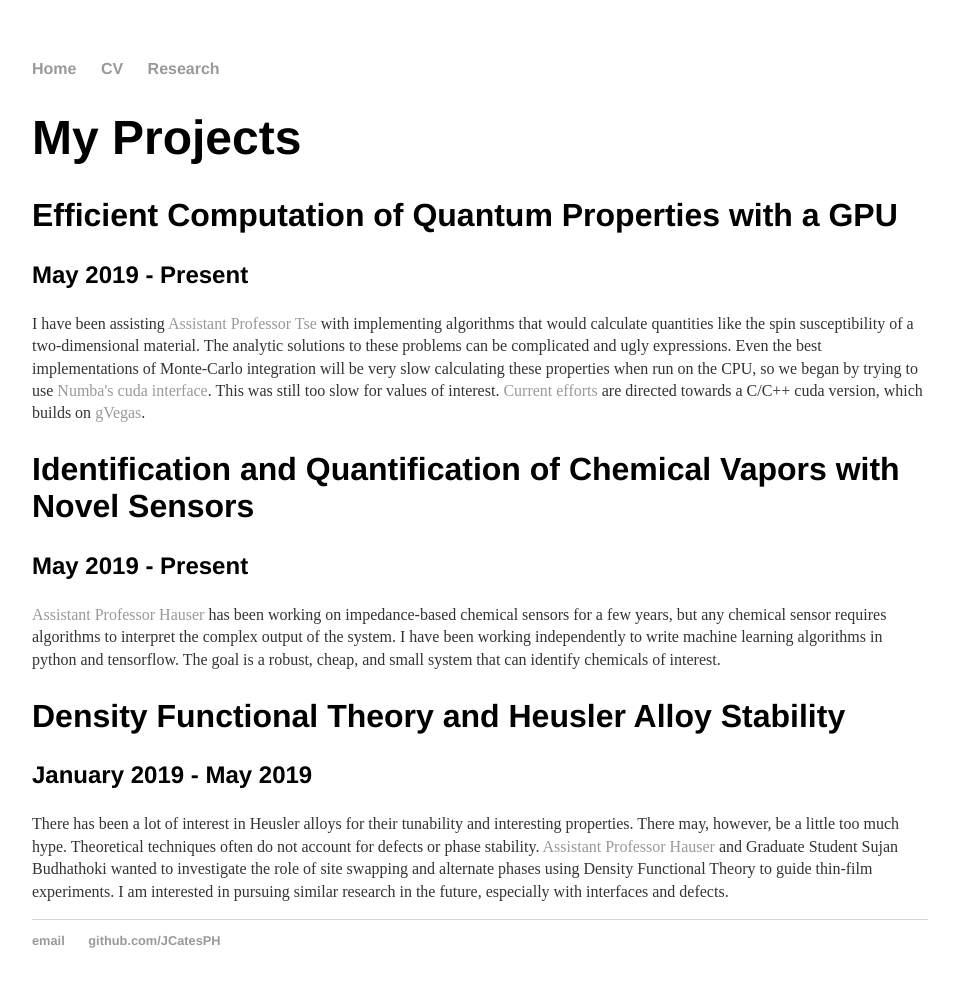
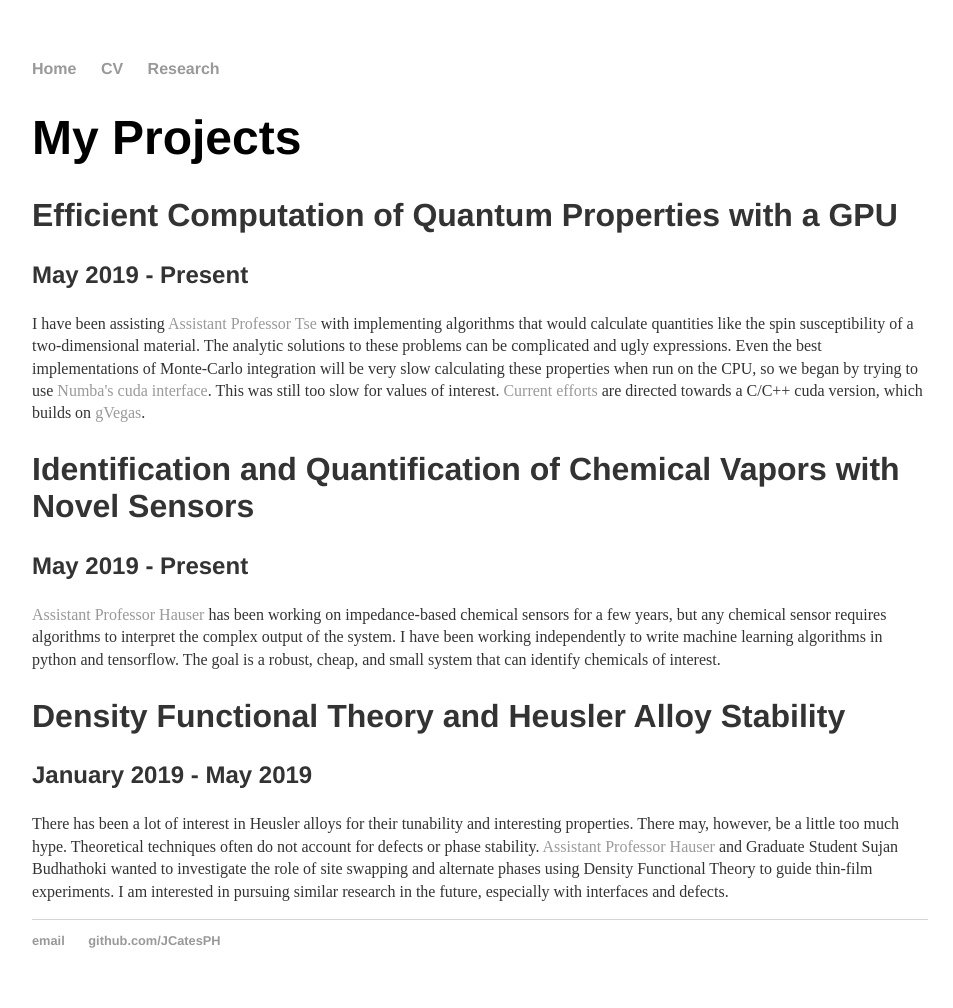
Before and after one commit to JCatesPH/JCatesPH.github.io, a Jekyll site: the page built from research/index.html, in a window 1280 px wide. Shown: the whole page, without its empty margins (160-1113 px from the left). Built offline with Jekyll 4.4.1, drawn with Linux system fonts in a browser that asks for light colours.

Commit message:
Change color of subheadings

```diff
--- a/css/main.css
+++ b/css/main.css
@@ -26,10 +26,12 @@ h1 {
 h2 {
     font-size: 2em;
     font-family:'Helvetica', 'Arial', 'Sans-Serif';
+    color: #333;
 }
 h3 {
     font-size: 1.5em;
     font-family:'Helvetica', 'Arial', 'Sans-Serif';
+    color: #333;
 }
 p {
     font-size: 1em;
```
